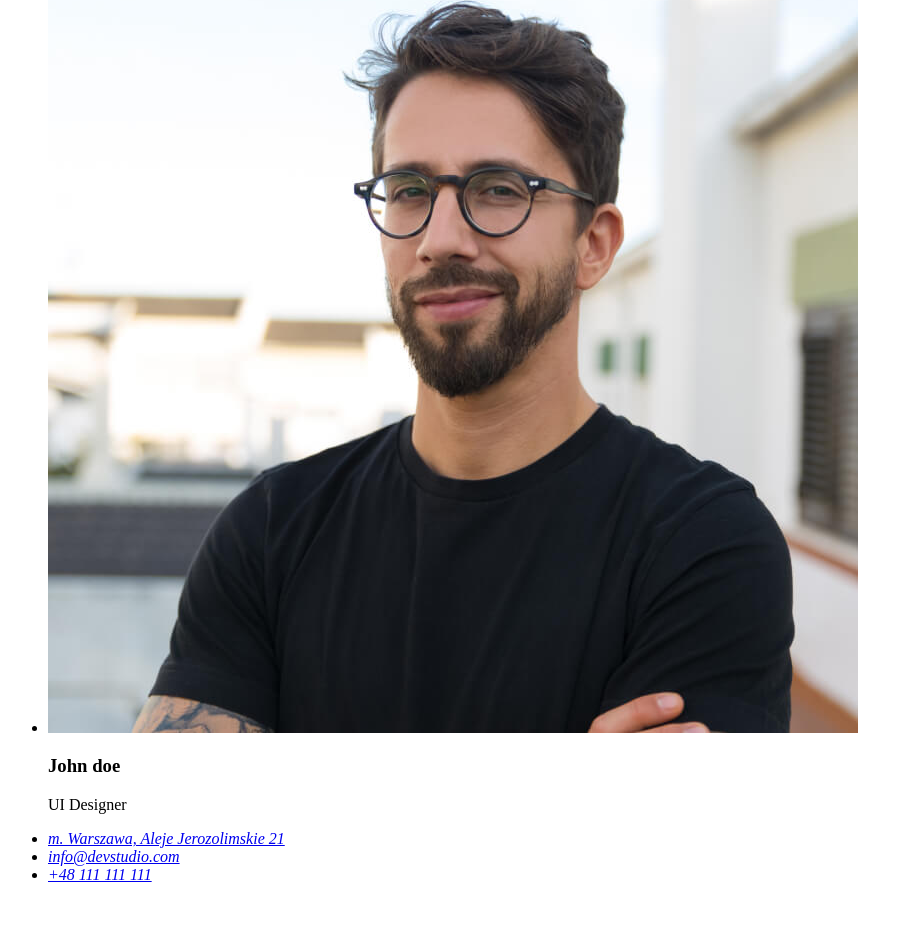
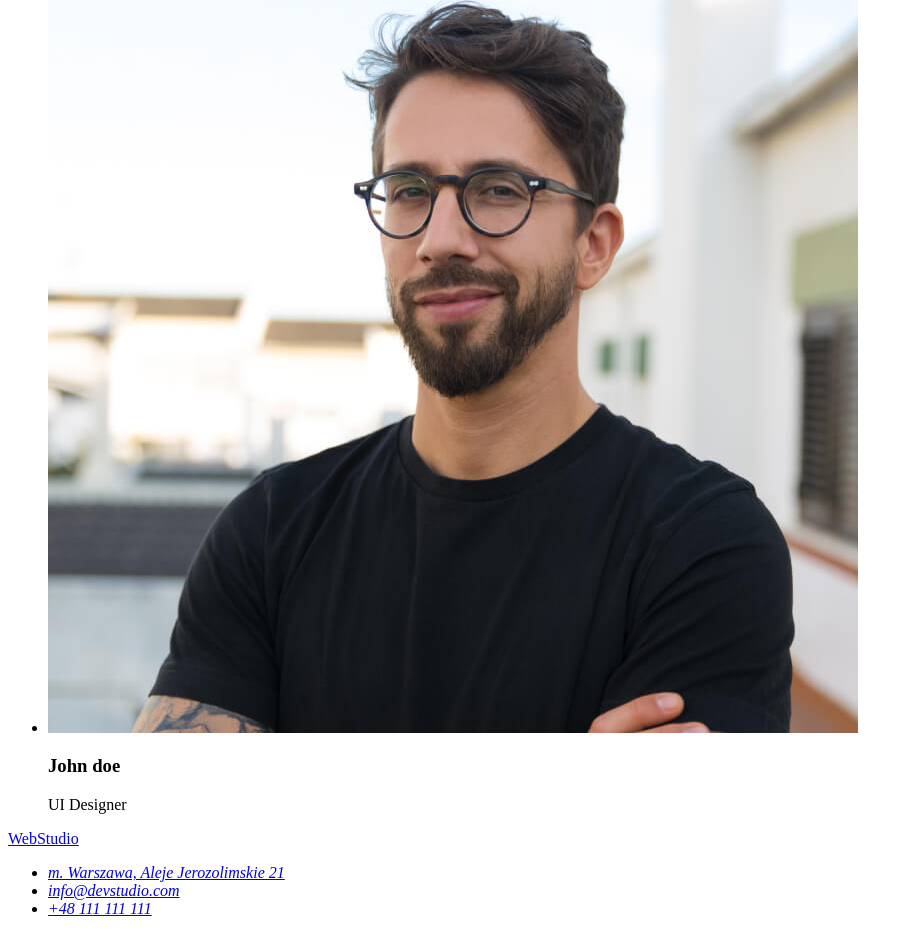
Before and after one commit to monika-mikolajczyk/goit-markup-hw-01, a plain HTML site: page index.html in a window 1280 px wide. Shown: the part 4197-5131 px from the top of the page, without its empty margins (0-913 px from the left). Before the commit the page ends 5097 px from the top, so only its background shows below. Drawn offline with Linux system fonts and the light colour scheme.

Commit message:
zmiana w stopce

```diff
--- a/index.html
+++ b/index.html
@@ -92,6 +92,8 @@
 
 <footer>
 
+    <a href="#">WebStudio</a>
+
     <address>
         <ul>
             <li><a href="https://goo.gl/maps/Q3CB5K7nVuTxFvfKA" target="_blank">m. Warszawa, Aleje Jerozolimskie 21</a></li>
```
